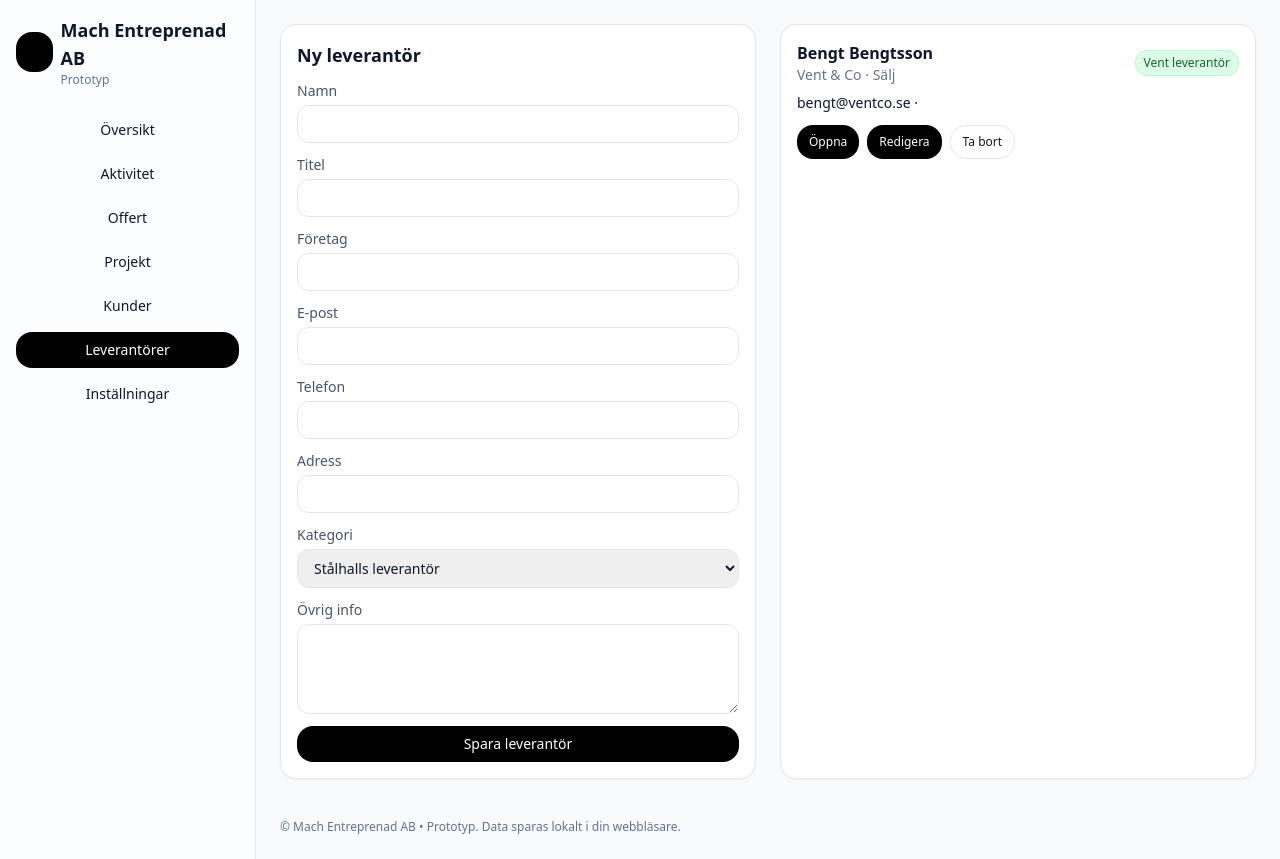
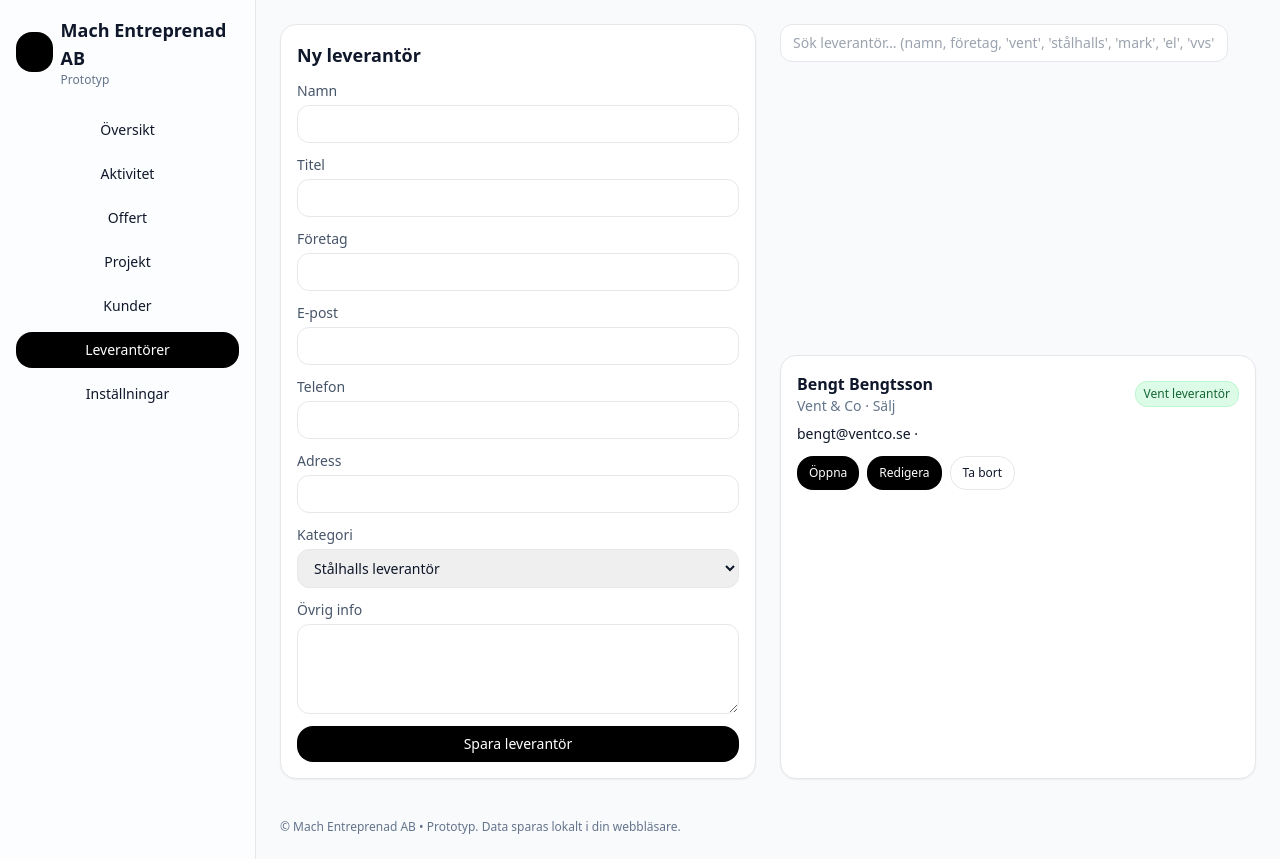
Before and after one commit to CralleMachab/mach-crm-new, a React (Vite) app: page / in a window 1280 px wide. Both pictures are taken after a click on the button "Leverantörer". Built offline with nearby package versions, Linux system fonts and the light colour scheme.

Commit message:
Improve supplier search and key normalization
Refactor search functionality and normalize key handling.

```diff
--- a/src/App.jsx
+++ b/src/App.jsx
@@ -45,20 +45,18 @@ const normalizeKey = (s) =>
     .toString()
     .trim()
     .toLowerCase()
-    .normalize('NFD')                 // dela diakrit
-    .replace(/[\u0300-\u036f]/g, '')  // ta bort diakrit
-    .replace(/\s+/g, '');             // ta bort mellanslag
+    .normalize('NFD')
+    .replace(/[\u0300-\u036f]/g, '')
+    .replace(/\s+/g, '');
 
 const SupplierTypeBadge = ({type}) => {
   const key = normalizeKey(type);
-  // Nycklar vi matchar: stalhallsleverantor, markforetag, elleverantor, vvsleverantor, ventleverantor
-  let cls = "bg-gray-100 text-gray-700 border border-gray-200"; // default ljusgrå
-  if (key.includes("stalhallsleverantor")) cls = "bg-gray-100 text-gray-700 border border-gray-200";          // ljusgrå
-  else if (key.includes("markforetag"))    cls = "bg-amber-100 text-amber-800 border border-amber-200";       // mellanbrun (amber)
-  else if (key.includes("elleverantor"))   cls = "bg-red-100 text-red-800 border border-red-200";             // ljusröd
-  else if (key.includes("vvsleverantor"))  cls = "bg-sky-100 text-sky-800 border border-sky-200";             // ljusblå
-  else if (key.includes("ventleverantor")) cls = "bg-green-100 text-green-800 border border-green-200";       // ljusgrön
-
+  let cls = "bg-gray-100 text-gray-700 border border-gray-200";          // default ljusgrå
+  if (key.includes("stalhallsleverantor")) cls = "bg-gray-100 text-gray-700 border border-gray-200";   // ljusgrå
+  else if (key.includes("markforetag"))    cls = "bg-amber-100 text-amber-800 border border-amber-200"; // mellanbrun
+  else if (key.includes("elleverantor"))   cls = "bg-red-100 text-red-800 border border-red-200";       // ljusröd
+  else if (key.includes("vvsleverantor"))  cls = "bg-sky-100 text-sky-800 border border-sky-200";       // ljusblå
+  else if (key.includes("ventleverantor")) cls = "bg-green-100 text-green-800 border border-green-200"; // ljusgrön
   return <span className={"inline-flex items-center px-2 py-1 text-xs rounded-xl " + cls}>{type}</span>
 }
 
@@ -377,7 +375,7 @@ const Customers = ({ customers, setCustomers, settings }) => {
   )
 }
 
-/* ---------- Leverantörer (med redigering + popup + färger) ---------- */
+/* ---------- Leverantörer (med redigering + popup + färger + SÖK) ---------- */
 const Suppliers = ({ suppliers, setSuppliers, settings }) => {
   const empty = React.useMemo(()=>({
     name:"", title:"", company:"", email:"", phone:"", address:"", notes:"", type:(settings.supplierTypes||[])[0] || ""
@@ -386,6 +384,34 @@ const Suppliers = ({ suppliers, setSuppliers, settings }) => {
   const [form, setForm] = React.useState(empty);
   const [editingId, setEditingId] = React.useState(null);
   const [selected, setSelected] = React.useState(null);
+
+  // 🔎 SÖK – namn/företag/titel/e-post/telefon ELLER kategori med ord som "vent", "stålhalls", "mark", "el", "vvs"
+  const [q, setQ] = React.useState("");
+  const normQ = normalizeKey(q);
+  const categoryKeyFromQuery = React.useMemo(() => {
+    if (!normQ) return null;
+    if (normQ.includes("stalhalls")) return "stalhallsleverantor";
+    if (normQ.includes("mark"))      return "markforetag";
+    if (normQ.includes("el"))        return "elleverantor";
+    if (normQ.includes("vvs"))       return "vvsleverantor";
+    if (normQ.includes("vent"))      return "ventleverantor";
+    return null;
+  }, [normQ]);
+
+  const matchesFreeText = (s) => (s || "").toLowerCase().includes(q.toLowerCase());
+  const supplierHasCategory = (s, key) => normalizeKey(s.type||"").includes(key);
+
+  const filteredSuppliers = suppliers.filter(s => {
+    if (!q) return true;
+    if (categoryKeyFromQuery) {
+      // Kategori-sök: visa alla i vald kategori
+      return supplierHasCategory(s, categoryKeyFromQuery);
+    }
+    // Fri text: sök i flera fält
+    return [
+      s.name, s.company, s.title, s.email, s.phone, s.type
+    ].some(matchesFreeText);
+  });
 
   const add = () => {
     const next = [...suppliers, { id: crypto.randomUUID(), ...form }];
@@ -456,7 +482,22 @@ const Suppliers = ({ suppliers, setSuppliers, settings }) => {
         </CardContent></Card>
 
         <div className="grid gap-3">
-          {suppliers.map(s => (
+          {/* 🔎 Sökfält */}
+          <div className="mb-2">
+            <Input
+              placeholder="Sök leverantör… (namn, företag, 'vent', 'stålhalls', 'mark', 'el', 'vvs')"
+              value={q}
+              onChange={e=>setQ(e.target.value)}
+              className="max-w-md"
+            />
+            {categoryKeyFromQuery && (
+              <div className="mt-1 text-xs text-slate-500">
+                Visar kategori: <strong>{q}</strong>
+              </div>
+            )}
+          </div>
+
+          {filteredSuppliers.map(s => (
             <Card key={s.id}><CardContent>
               <div className="flex items-center justify-between">
                 <div>
@@ -479,6 +520,7 @@ const Suppliers = ({ suppliers, setSuppliers, settings }) => {
         </div>
       </div>
 
+      {/* Popup-detaljer */}
       <Modal
         open={!!selected}
         onClose={()=>setSelected(null)}
```
